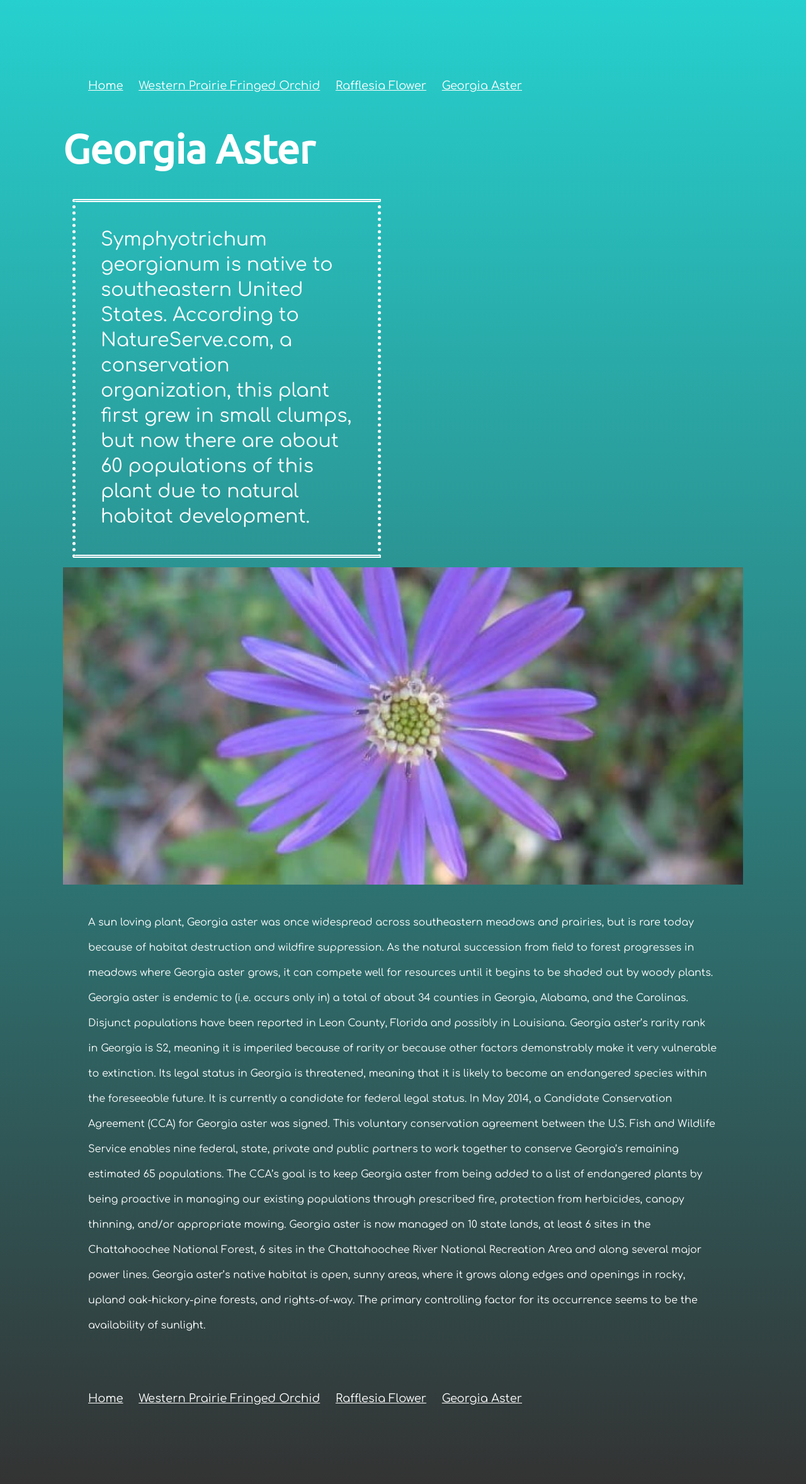
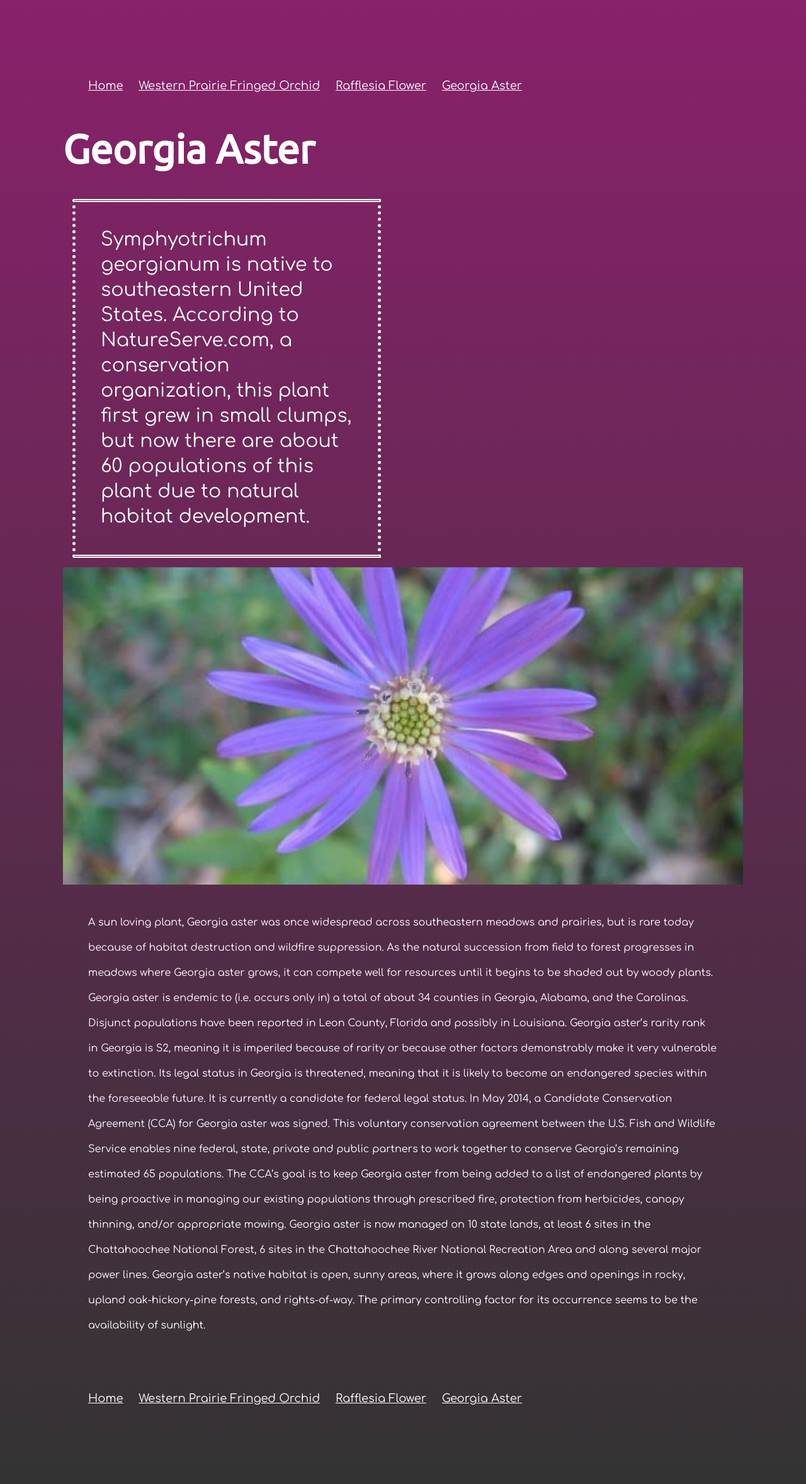
Before and after one commit to cmkishores/endangered_species, a Django app: page /blue/ in a window 1280 px wide. Shown: the whole page at 63% size. Run offline with Django 3.2, Linux system fonts and the light colour scheme; some web fonts are replaced.

Commit message:
Changed the color of blue page

```diff
--- a/static/css/base.css
+++ b/static/css/base.css
@@ -78,7 +78,7 @@ body {
 			padding:50px;
 			margin:50px;
 
-			 background: linear-gradient(to top, #333333, #26d0ce);
+			 background: linear-gradient(to top, #333333, #89216B);
 			color:white;
 }
 
```
